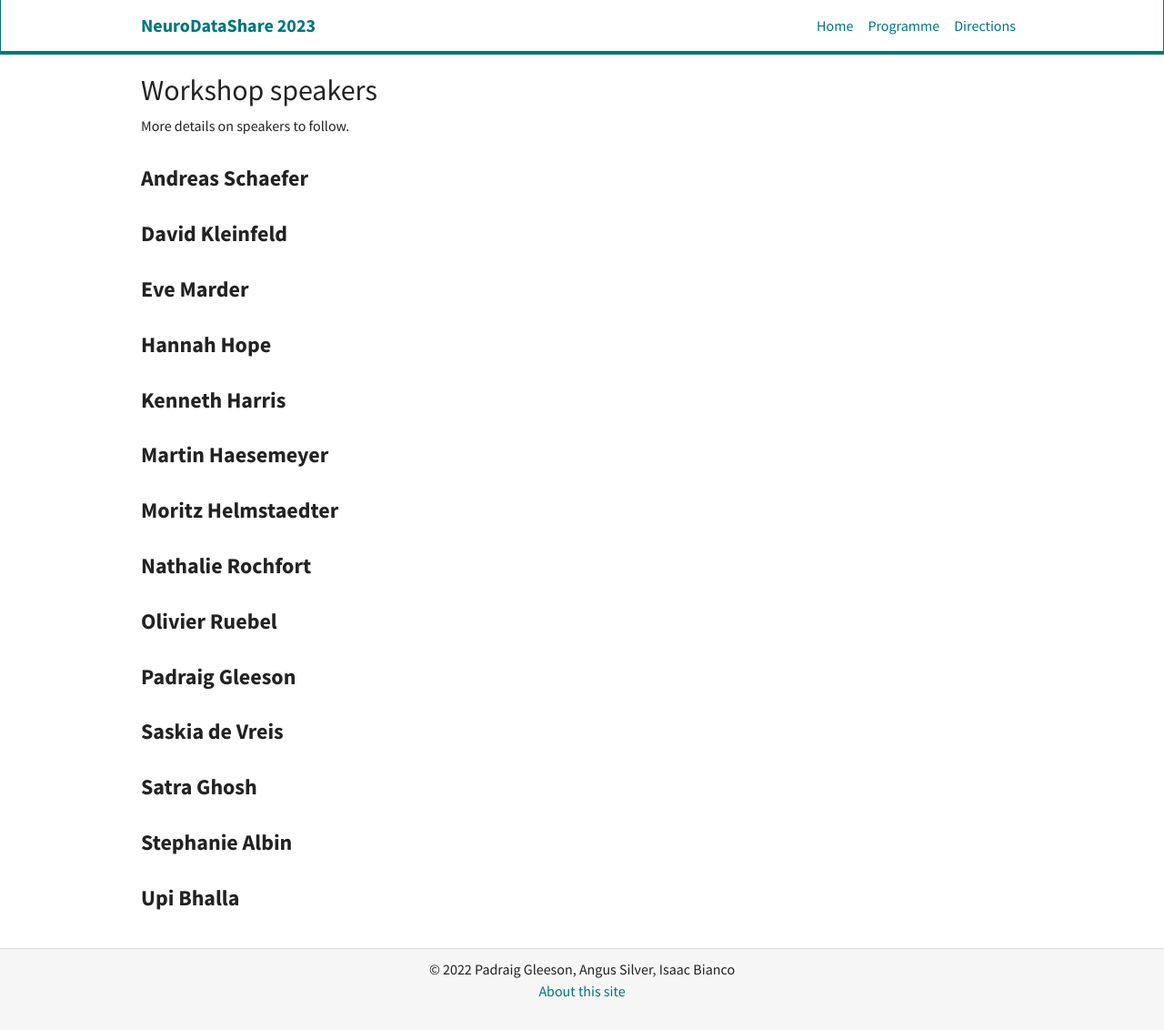
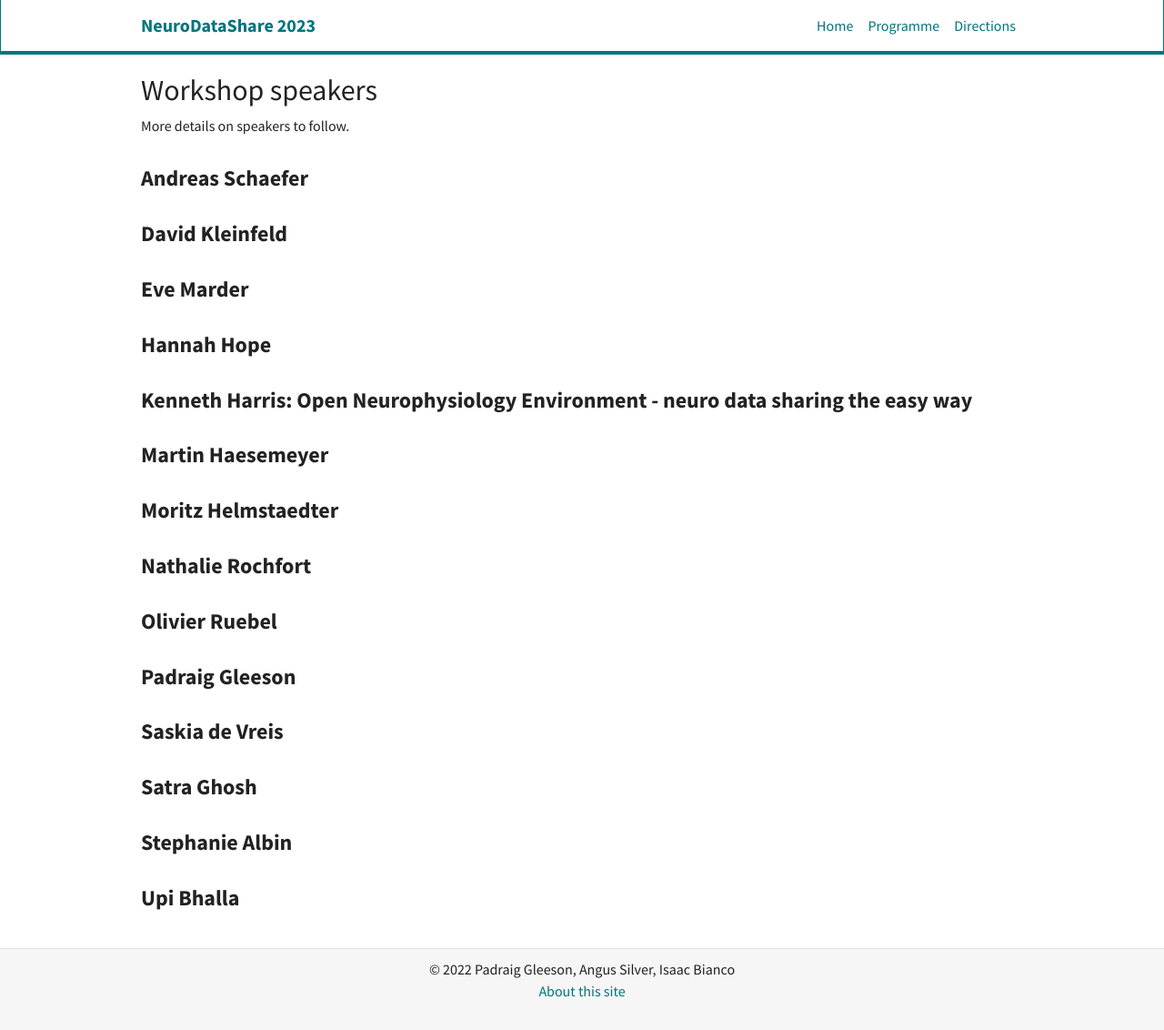
Before and after one commit to OpenSourceBrain/NeuroDataShare, a Jekyll site: the page built from _pages/speakers.md, in a window 1280 px wide and 1132 px high. Shown: the whole window at 91% size. Built offline with Jekyll 4.4.1, drawn with Linux system fonts in a browser that asks for light colours; nearby versions of some CDN libraries.

Commit message:
Test add title

```diff
--- a/_data/speakers.yml
+++ b/_data/speakers.yml
@@ -52,6 +52,7 @@
 - name: Martin Haesemeyer
   temp: yes
 - name: Kenneth Harris
+  title: Open Neurophysiology Environment - neuro data sharing the easy way
   temp: yes
 - name: Moritz Helmstaedter
   temp: yes
```
